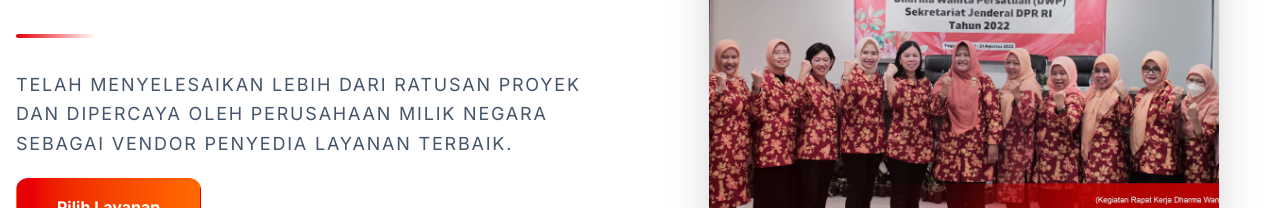
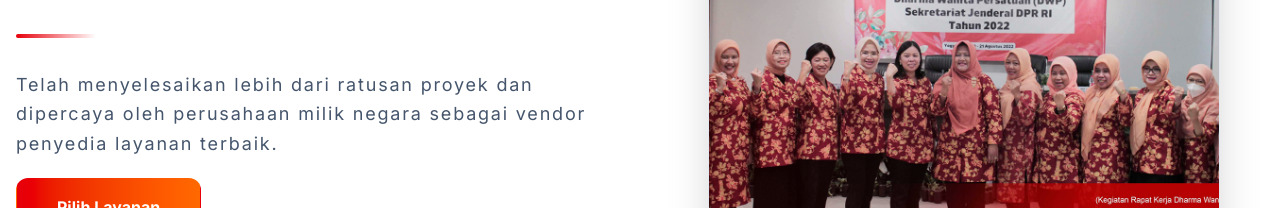
Before and after one commit to Ipul1122/compro, a Vue app in the folder frontend/: page / in a window 1280 px wide. Shown: the part 318-526 px from the top of the page. Built offline with nearby package versions, Linux system fonts and the light colour scheme.

Commit message:
changed home description from uppercase to lowercase

```diff
--- a/frontend/src/views/section/HomeSection.vue
+++ b/frontend/src/views/section/HomeSection.vue
@@ -23,8 +23,7 @@
                         <div class="mt-4 w-20 h-1 bg-gradient-to-r from-brand to-transparent rounded-full"></div>
                     </h1>
 
-                    <p
-                        class="mt-8 text-sm md:text-lg text-slate-600 uppercase tracking-widest leading-relaxed max-w-xl">
+                    <p class="mt-8 text-sm md:text-lg text-slate-600 tracking-widest leading-relaxed max-w-xl">
                         {{ $t('home.description') }}
                     </p>
 
```
